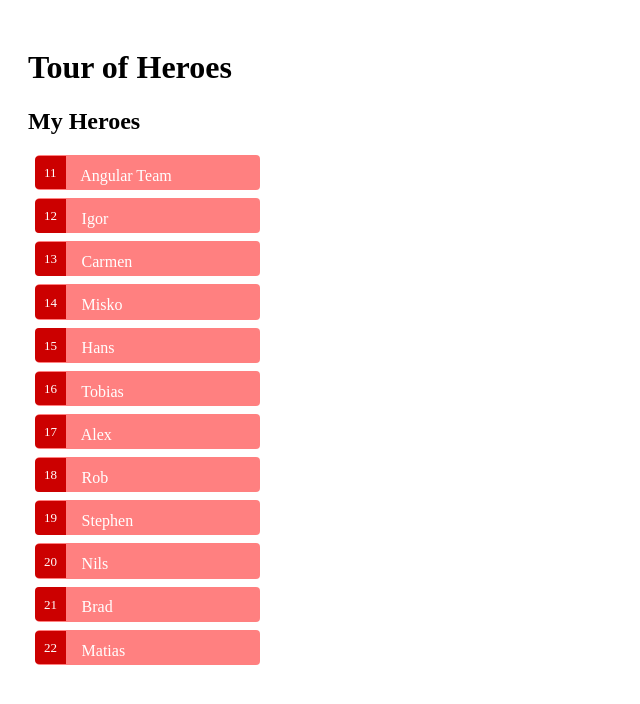
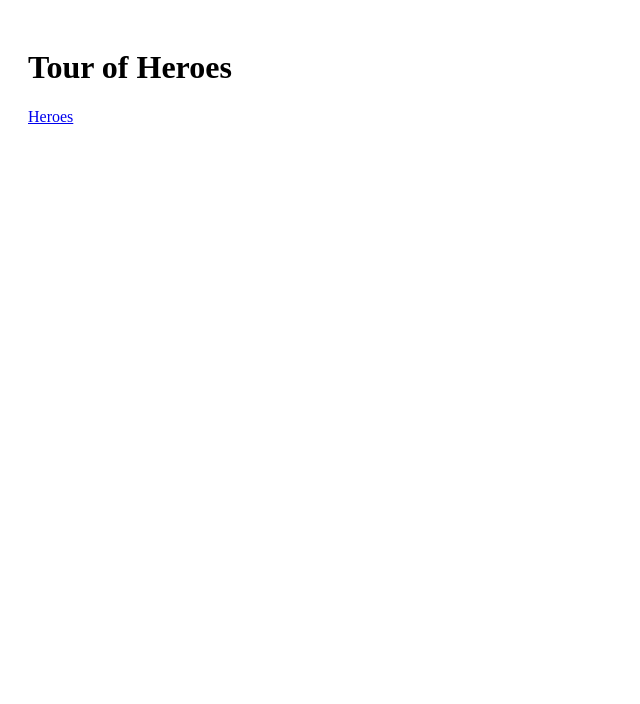
Before and after one commit to NilsNaegele/ng4-love-affair, an Angular app: page / in a window 1280 px wide. Shown: the top 704 px of the page, without its empty margins (0-640 px from the left). Built offline with nearby package versions, Linux system fonts and the light colour scheme.

Commit message:
routing start

```diff
--- a/src/app/app.component.ts
+++ b/src/app/app.component.ts
@@ -1,4 +1,4 @@
-import { Component, OnInit } from '@angular/core';
+import { Component } from '@angular/core';
 
 import { Hero } from './hero';
 import { HeroService } from './hero.service';
@@ -7,34 +7,12 @@ import { HeroService } from './hero.service';
   selector: 'app-my-family',
   template: `
       <h1>{{ title }}</h1>
-      <h2>My Heroes</h2>
-      <ul class="heroes">
-            <li *ngFor="let hero of heroes" (click)="onSelect(hero)" [class.selected]="hero === selectedHero">
-                <span class="badge">{{ hero.id }}</span> {{ hero.name }}
-            </li>
-      </ul>
-      <app-hero-detail [hero]="selectedHero"></app-hero-detail>
+      <a routerLink="/heroes">Heroes</a>
+      <router-outlet></router-outlet>
   `,
-  providers: [ HeroService ],
   styleUrls: ['./app.component.css']
 })
-export class AppComponent implements OnInit {
+export class AppComponent {
   title = 'Tour of Heroes';
-  heroes: Hero[];
-  selectedHero: Hero;
-
-  constructor(private heroService: HeroService) { }
-
-  ngOnInit(): void {
-    this.getHeroes();
-  }
-
-  getHeroes(): void {
-    this.heroService.getHeroes().then(heroes => this.heroes = heroes);
-  }
-
-  onSelect(hero: Hero): void {
-    this.selectedHero = hero;
-  }
 
 }
--- /dev/null
+++ b/src/app/heroes.component.ts
@@ -0,0 +1,39 @@
+import { Component, OnInit } from '@angular/core';
+
+import { Hero } from './hero';
+import { HeroService } from './hero.service';
+
+@Component({
+  selector: 'app-heroes',
+  template: `
+      <h2>My Heroes</h2>
+      <ul class="heroes">
+            <li *ngFor="let hero of heroes" (click)="onSelect(hero)" [class.selected]="hero === selectedHero">
+                <span class="badge">{{ hero.id }}</span> {{ hero.name }}
+            </li>
+      </ul>
+      <app-hero-detail [hero]="selectedHero"></app-hero-detail>
+  `,
+  providers: [ HeroService ],
+  styleUrls: ['./app.component.css']
+})
+export class HeroesComponent implements OnInit {
+  title = 'Tour of Heroes';
+  heroes: Hero[];
+  selectedHero: Hero;
+
+  constructor(private heroService: HeroService) { }
+
+  ngOnInit(): void {
+    this.getHeroes();
+  }
+
+  getHeroes(): void {
+    this.heroService.getHeroes().then(heroes => this.heroes = heroes);
+  }
+
+  onSelect(hero: Hero): void {
+    this.selectedHero = hero;
+  }
+
+}
--- a/src/app/mock-heroes.ts
+++ b/src/app/mock-heroes.ts
@@ -12,5 +12,5 @@ export const HEROES: Hero[] = [
         { id: 19, name: 'Stephen', description: 'The Voice Of Angular (A Techie), JavaScript' },
         { id: 20, name: 'Nils', description: 'Angular Lover, Work Hard | Be Kind | Do More, JavaScript' },
         { id: 21, name: 'Brad', description: 'Angular Manager, Director Of Engineering (Big Brains), JavaScript' },
-        { id: 22, name: 'Matias', description: 'Angular Animations, Animations, Animations Guru, JavaScript'}
+        { id: 22, name: 'Matias', description: 'Angular Animations, Model Technology && Humanity, JavaScript'}
 ];
```
Also changed, not shown: src/app/app.module.ts (+15 -2 lines).
